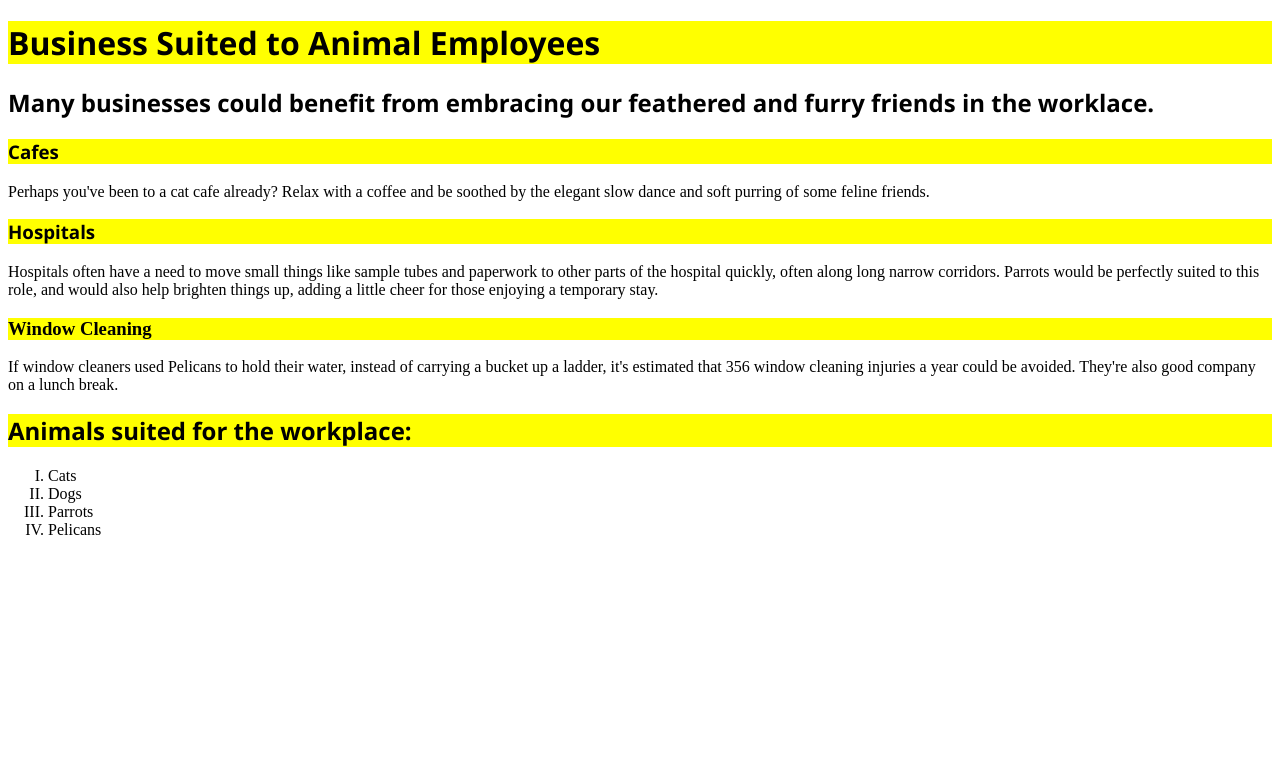
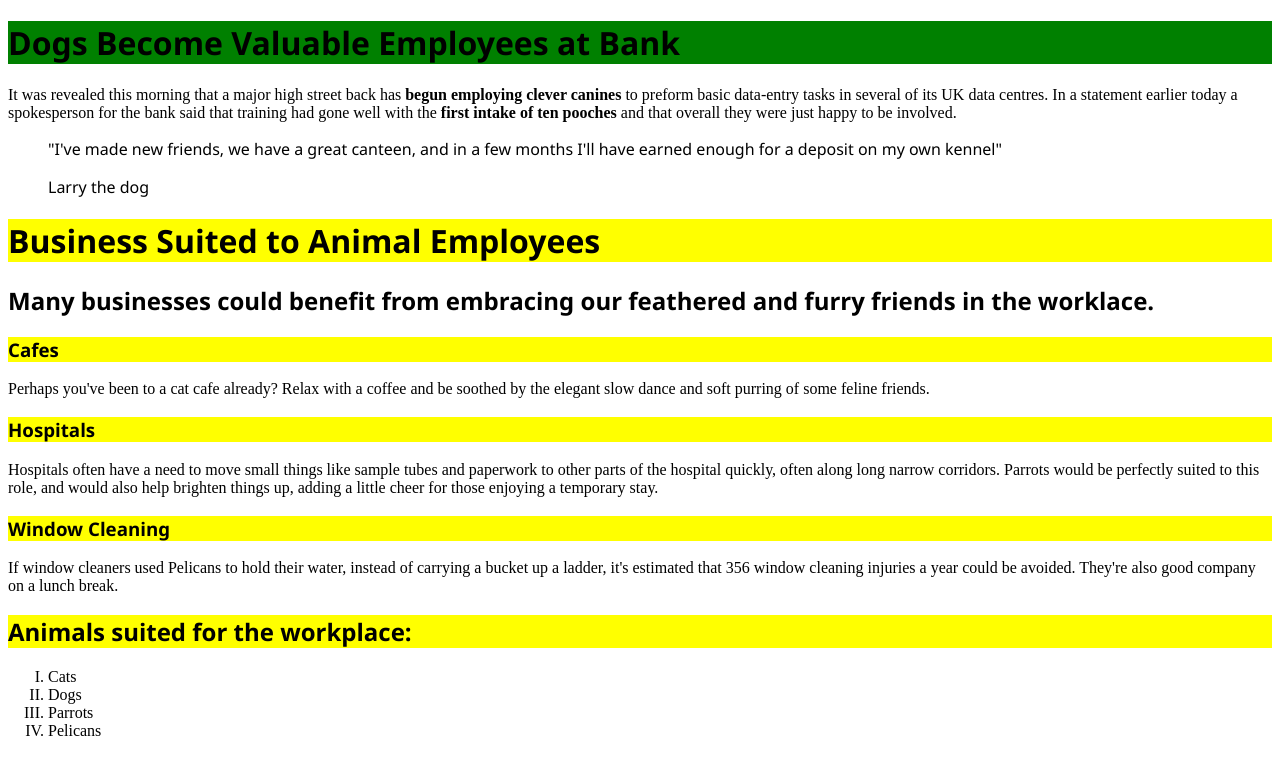
Before and after one commit to DMU-P2587722/labs, a plain HTML site: page home2.html in a window 1280 px wide. Drawn offline with Linux system fonts and the light colour scheme.

Commit message:
Add files via upload

```diff
--- a/home2.html
+++ b/home2.html
@@ -6,21 +6,19 @@
     <meta name="viewport" content="width=device-width, initial-scale=1.0" />
   </head>
   <body>
-
-
-
-
-
-
-
+    <h1 style="font-family:segoe ui; background-color: green">Dogs Become Valuable Employees at Bank</h1>
+    <p style="font-family: segoe ui light">It was revealed this morning that a major high street back has <strong>begun employing clever canines</strong> to preform basic data-entry tasks in several of its UK data centres. In a statement earlier today a spokesperson for the bank said that training had gone well with the <strong>first intake of ten pooches</strong> and that overall they were just happy to be involved.</p>
+    <blockquote>
+      <p style="font-family: segoe ui">"I've made new friends, we have a great canteen, and in a few months I'll have earned enough for a deposit on my own kennel"</p>
+      <footer style="font-family: segoe ui">Larry the dog</footer>
+    </blockquote>
 <h1 style="color:black; background-color:yellow; font-family:segoe ui">Business Suited to Animal Employees</h1>
 <h2 style="font-family:segoe ui">Many businesses could benefit from embracing our feathered and furry friends in the worklace.</h2>
 <h3 style="font-family:segoe ui; color:black; background-color:yellow">Cafes</h3>
 <p style="font-family:segoe ui light">Perhaps you've been to a cat cafe already? Relax with a coffee and be soothed by the elegant slow dance and soft purring of some feline friends.</p>
 <h3 style="font-family:segoe ui; color:black; background-color:yellow">Hospitals</h3>
 <p style="font-family:segoe ui light">Hospitals often have a need to move small things like sample tubes and paperwork to other parts of the hospital quickly, often along long narrow corridors. Parrots would be perfectly suited to this role, and would also help brighten things up, adding a little cheer for those enjoying a temporary stay.</p>
-<h3 style="font-family:segoe ui
-color:black; background-color:yellow">Window Cleaning</h3>
+<h3 style="font-family:segoe ui; color:black; background-color:yellow">Window Cleaning</h3>
 <p style="font-family:segoe ui light">If window cleaners used Pelicans to hold their water, instead of carrying a bucket up a ladder, it's estimated that 356 window cleaning injuries a year could be avoided. They're also good company on a lunch break.</p>
 <h2 style="font-family:segoe ui; color:black; background-color:yellow">Animals suited for the workplace:</h2>
 <ol style="list-style-type: upper-roman; font-family: segoe ui light">
```
